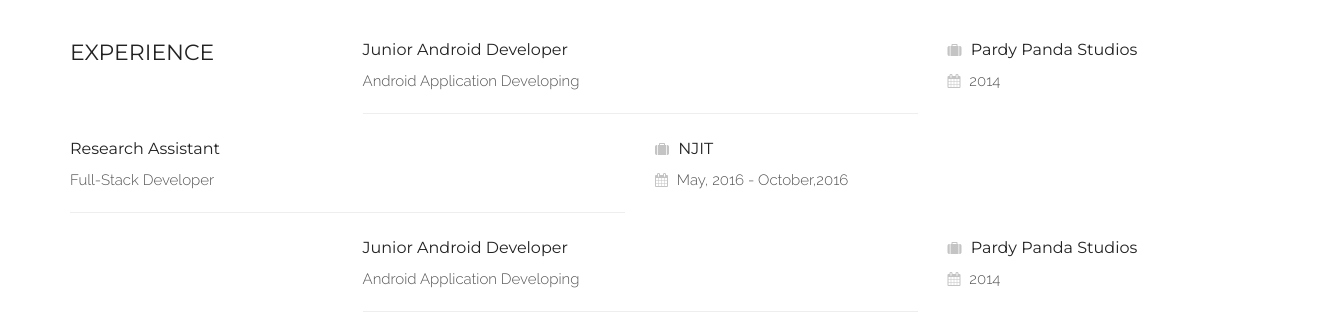
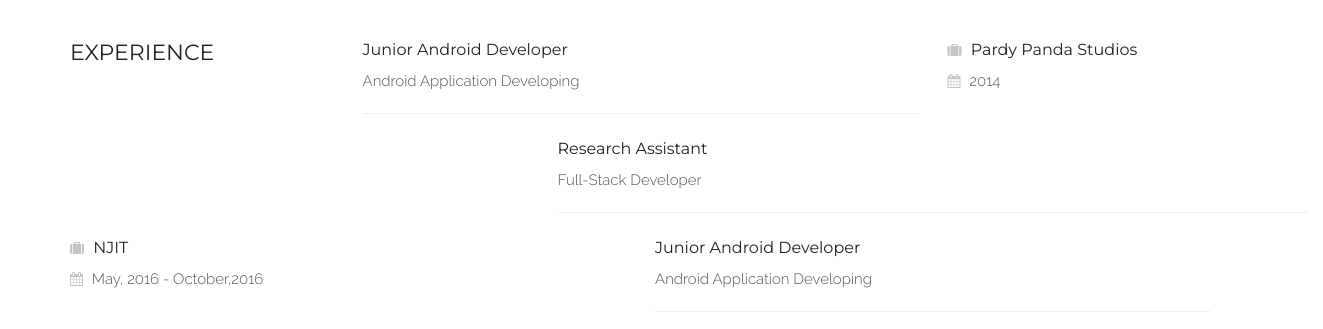
Before and after one commit to YashrajMahida/YashrajMahida.github.io, a plain HTML site: page index.html in a window 1280 px wide. Shown: the part 3440-3769 px from the top of the page, 1323 px wide, since content can reach past the window. Drawn offline with Linux system fonts and the light colour scheme.

Commit message:
Update_9 Website

```diff
--- a/index.html
+++ b/index.html
@@ -457,7 +457,7 @@
 						<hr class="visible-xs">
 					</div>
 
-					<div class="col-md-6 col-md-offset col-sm-8 resume-item wow bounceInUp">
+					<div class="col-md-15 col-md-offset-5 col-sm-8 resume-item wow bounceInUp">
 						<h4>Research Assistant</h4>
 						<p>Full-Stack Developer</p>
 						<hr class="hidden-xs">
```
